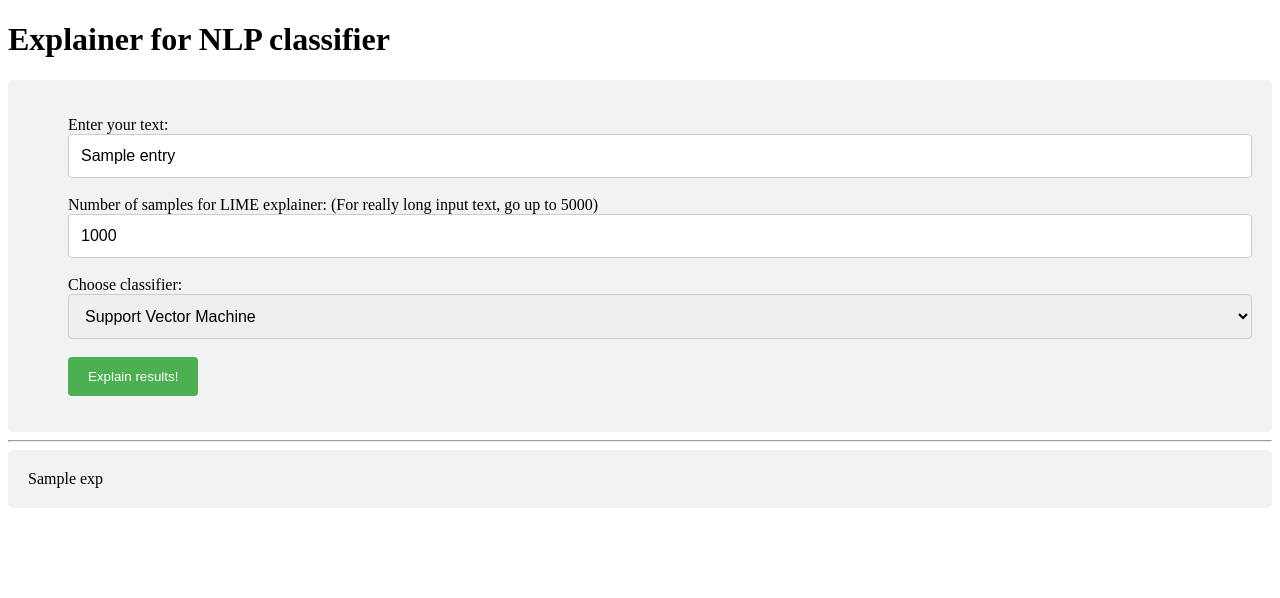
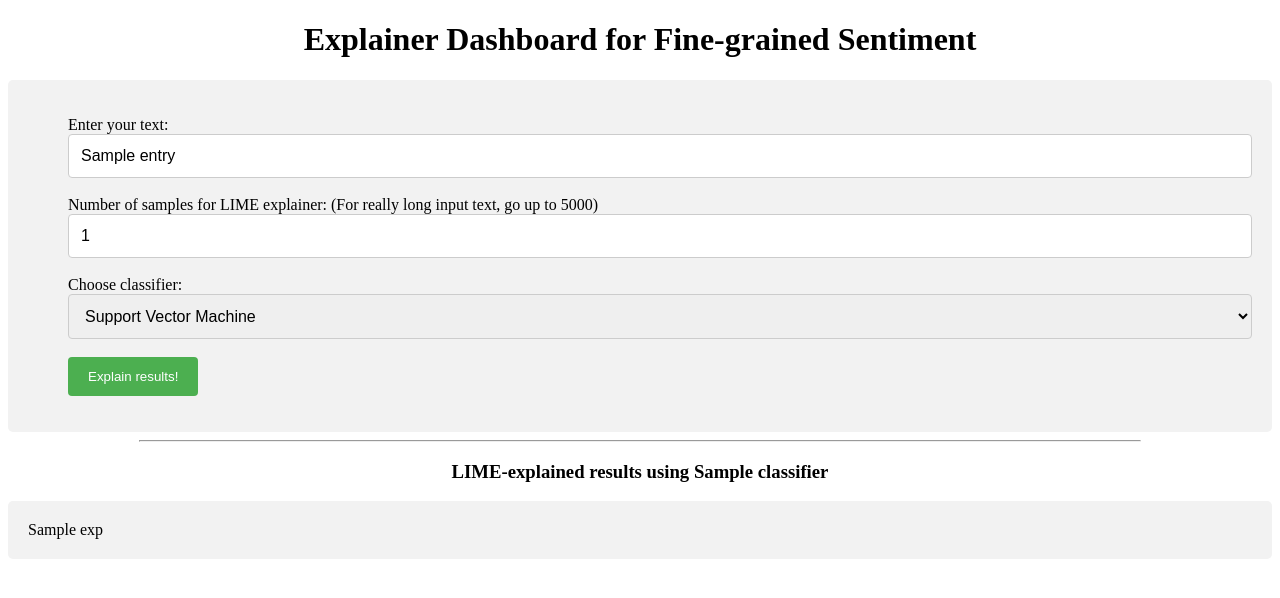
Before and after one commit to prrao87/fine-grained-sentiment-app, a Flask app: template templates/index.html in a window 1280 px wide. Shown: the top 598 px of the page. Run offline with Flask 2, Linux system fonts and the light colour scheme; the template is opened without the code that fills it: most values are stand-ins (such as "Sample title", 1, 10 or a date in 2020).

Commit message:
Show updated values in text boxes

```diff
--- a/templates/index.html
+++ b/templates/index.html
@@ -5,14 +5,14 @@
 	<link rel="stylesheet" href="{{ url_for('static', filename='style.css') }}">
 </head>
 <body>
-    <h1>Explainer for NLP classifier</h1>
+    <h1 align="center">Explainer Dashboard for Fine-grained Sentiment</h1>
     <div class="container">
         <form action="/result" method="post" >
             <dl>
                 <dd>Enter your text:<input type=text name="entry"
                                            value='{% if entry %}{{ entry }}{% endif %}'></dd><br>
                 <dd>Number of samples for LIME explainer: (For really long input text, go up to 5000)
-                    <input type=text name="n_samples" value="1000"></dd><br>
+                    <input type=text name="n_samples" value='{% if n_samples %}{{ n_samples }}{% else %}1000{% endif %}'></dd><br>
                 <dd>Choose classifier:
                     <select name="classifier">
                         <option value="svm">Support Vector Machine</option>
@@ -26,8 +26,9 @@
             </dl>
         </form>
     </div>
-    <hr>
+    <hr width="1000px" align="center">
     {% if exp %}
+        <h3 align="center">LIME-explained results using {{ classifier }}</h3>
         <div class="container">
             {{ exp|safe }}
         </div>
```
